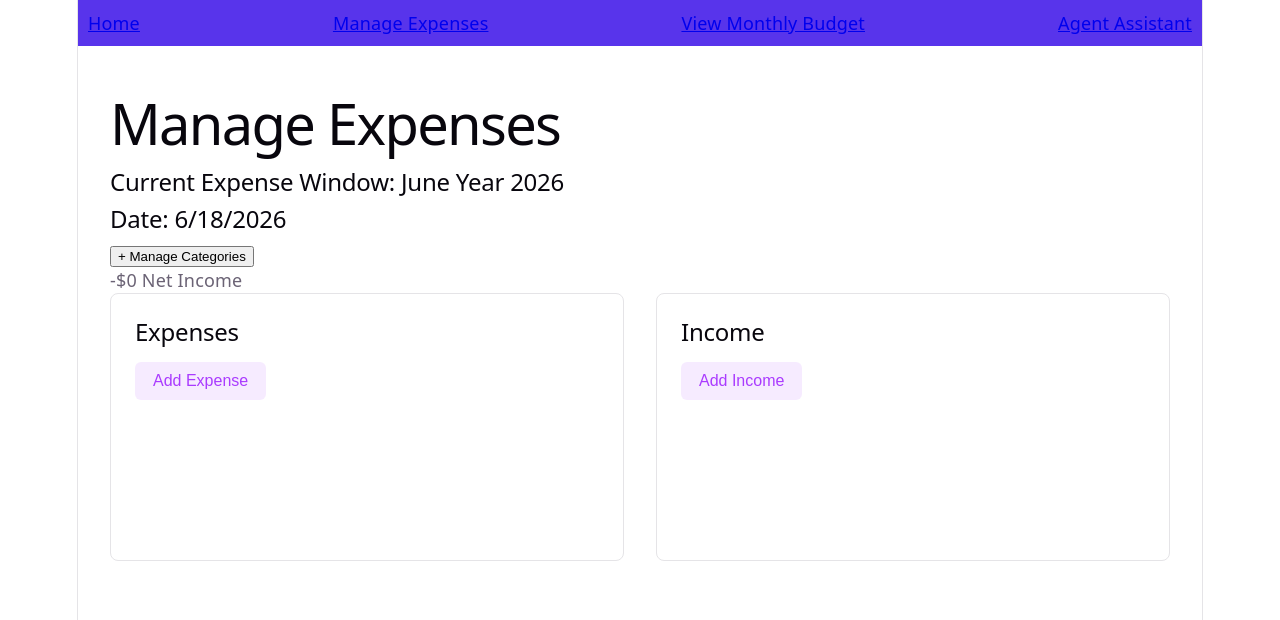
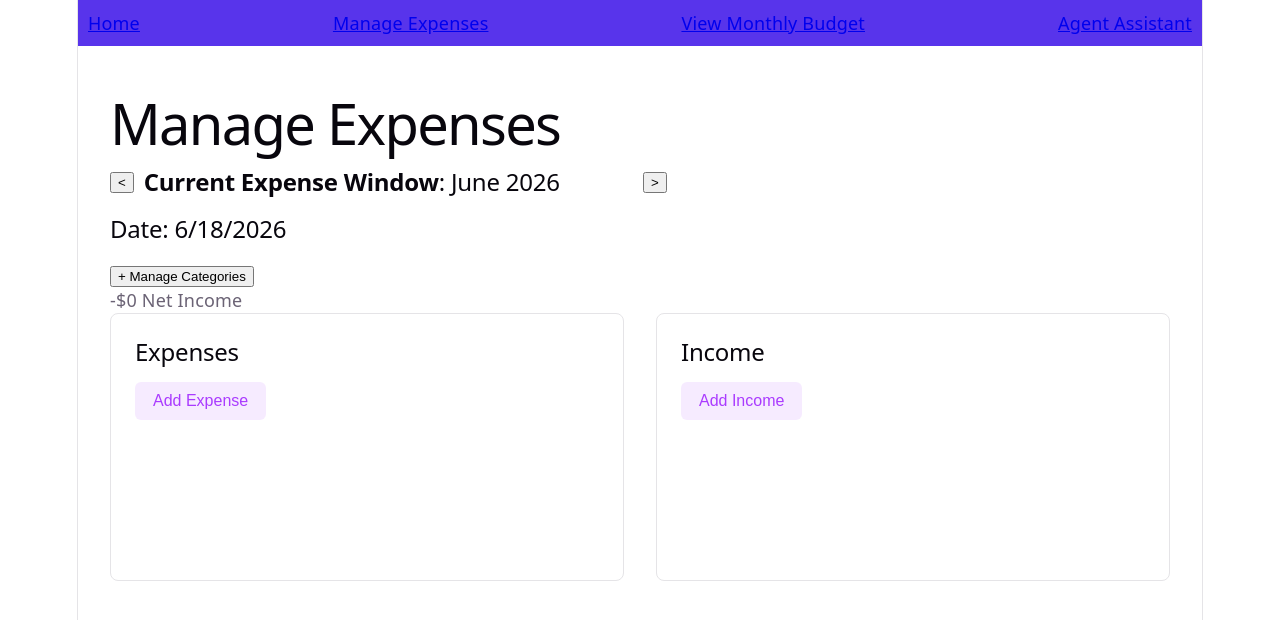
Before and after one commit to Ethan1440/budget_tracker, a React app in the folder frontend/: page /manage-expenses in a window 1280 px wide. Shown: the top 620 px of the page. Built offline with nearby package versions, Linux system fonts and the light colour scheme; the HTML template or start-up script is replaced by a standard one.

Commit message:
-implemented expense window buttons and current month and year state

```diff
--- a/frontend/src/App.css
+++ b/frontend/src/App.css
@@ -1,6 +1,28 @@
 .manage-expenses {
   padding: 32px;
   text-align: left;
+}
+
+.expense-window-nav {
+  display: flex;
+  align-items: center;
+}
+
+.expense-window-month {
+  display: inline-grid;
+  justify-items: start;
+  padding-right: 10px;
+}
+
+.expense-window-month-sizer,
+.expense-window-month-label {
+  grid-area: 1 / 1;
+  white-space: nowrap;
+}
+
+.expense-window-month-sizer {
+  visibility: hidden;
+  pointer-events: none;
 }
 
 .manage-expenses-columns {
--- /dev/null
+++ b/frontend/src/components/expenseWindowButton.jsx
@@ -0,0 +1,32 @@
+import { useState } from 'react';
+
+function ExpenseWindowButton({ updateState, direction, currentMonth, currentYear }) {
+    return (
+        <button onClick={() => {
+            if (direction === 'Previous') {
+                if(currentMonth === 0) {
+                    currentMonth = 11;
+                    currentYear--;
+                }
+                else{
+                    currentMonth--;
+                }
+            {/** Direction next month, look for new year case */}
+            } else {
+                if(currentMonth === 11){
+                    currentMonth = 0;
+                    currentYear++;
+                }
+                else{
+                    currentMonth++;
+                }
+            }
+            updateState(currentMonth, currentYear);
+        }}>
+            {/* if direction is Previous, show '<' else show '>' */}
+            <span>{direction === 'Previous' ? '<' : '>'}</span>
+        </button>
+    )
+}
+
+export default ExpenseWindowButton;
--- a/frontend/src/pages/ManageExpenses.jsx
+++ b/frontend/src/pages/ManageExpenses.jsx
@@ -1,4 +1,5 @@
 import AddItemButton from '../components/addItemButton';
+import ExpenseWindowButton from '../components/expenseWindowButton';
 import ManageCategories from '../components/manageCategories';
 import { useState } from 'react';
 import React from 'react';
@@ -30,6 +31,10 @@ function ManageExpenses() {
     const [recurringExpenses, setRecurringExpenses] = useState([]) //State to store list of user recurring expenses. Each expense is an object with the following properties: { name: string, category: string, amount: number, date: string (MM-DD-YYYY) }
     const [recurringIncome, setRecurringIncome] = useState([]) //State to store list of user recurring income. Each income is an object with the following properties: { name: string, category: string, amount: number, date: string (MM-DD-YYYY) }
     const [netIncome, setNetIncome] = useState(0) //State to store the net income. Calculated as total income - total expenses. Updated whenever income or expenses are added or removed.
+    const [currentMonth, setCurrentMonth] = useState(currentDate.getMonth()) //State to store the current month. Used in expenseWindowButton to determine the current month.
+    const monthNames = ['January', 'February', 'March', 'April', 'May', 'June', 'July', 'August', 'September', 'October', 'November', 'December'];
+    const longestMonthName = monthNames.reduce((longest, name) => name.length > longest.length ? name : longest);
+    const [currentYear, setCurrentYear] = useState(currentDate.getFullYear()) //State to store the current year. Used in expenseWindowButton to determine the current year.
 
     //Function will add an expense or income item to the state based on the type parameter.
     const addExpense_addIncome = (type, name, amount, category, date, recurring = false) => {
@@ -116,12 +121,25 @@ function ManageExpenses() {
         setNetIncome((totalIncome + totalRecurringIncome) - (totalExpenses + totalRecurringExpenses));
     }
 
+    const handleExpenseWindowChange = (month, year) => {
+        setCurrentMonth(month);
+        setCurrentYear(year);
+    }
+
     return (
         <div className="manage-expenses">
             <div className="manage-expenses-header">
                 <h1>Manage Expenses</h1>
-                <h2><span>Current Expense Window: {new Date().toLocaleDateString('en-US', { month: 'long' })}</span><span> Year {new Date().toLocaleDateString('en-US', { year: 'numeric' })}</span></h2>
-                <h2>Date: {new Date().toLocaleDateString('en-US')}</h2>
+                <h2 className="expense-window-nav">
+                    <ExpenseWindowButton updateState={handleExpenseWindowChange} direction='Previous' currentMonth={currentMonth} currentYear={currentYear} />
+                    <span style={{paddingLeft: '10px',fontWeight: 'bold', textDecoration: 'underline solid rgb(255, 255, 255) 3px', textDecorationSkipInk: 'none'}}>Current Expense Window</span>
+                    <span className="expense-window-month">
+                        <span className="expense-window-month-sizer" aria-hidden="true">: {longestMonthName} {currentYear}</span>
+                        <span className="expense-window-month-label">: {monthNames[currentMonth]} {currentYear}</span>
+                    </span>
+                    <ExpenseWindowButton updateState={handleExpenseWindowChange} direction='Next' currentMonth={currentMonth} currentYear={currentYear} />
+                </h2>
+                <h2 style={{paddingTop: '10px', paddingBottom: '10px'}}>Date: {new Date().toLocaleDateString('en-US')}</h2>
             </div>
             <div className="manage-expenses-categories">
                 <ManageCategories incomeCategories={incomeCategories} expenseCategories={expenseCategories} addIncomeCategory={addIncomeCategory} addExpenseCategory={addExpenseCategory} removeIncomeCategory={removeIncomeCategory} removeExpenseCategory={removeExpenseCategory} />
```
Also changed, not shown: 1 other file (tests, documents, lock files or other folders).
